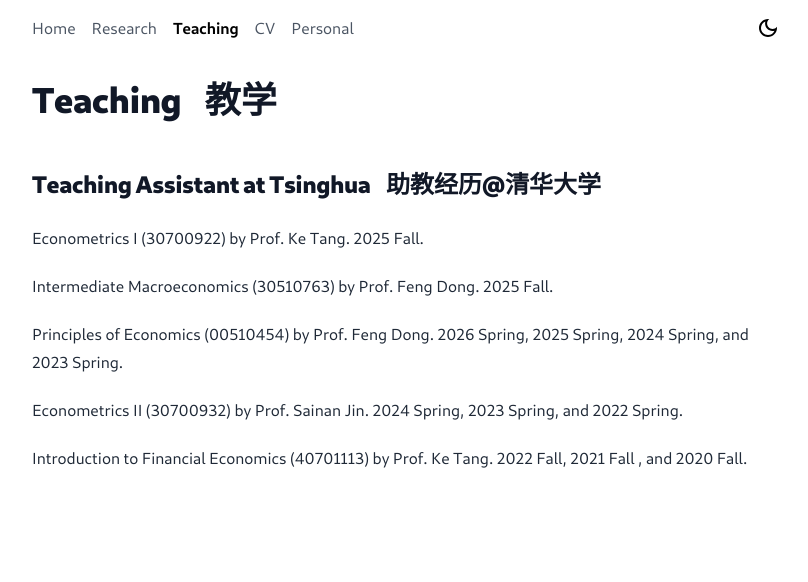
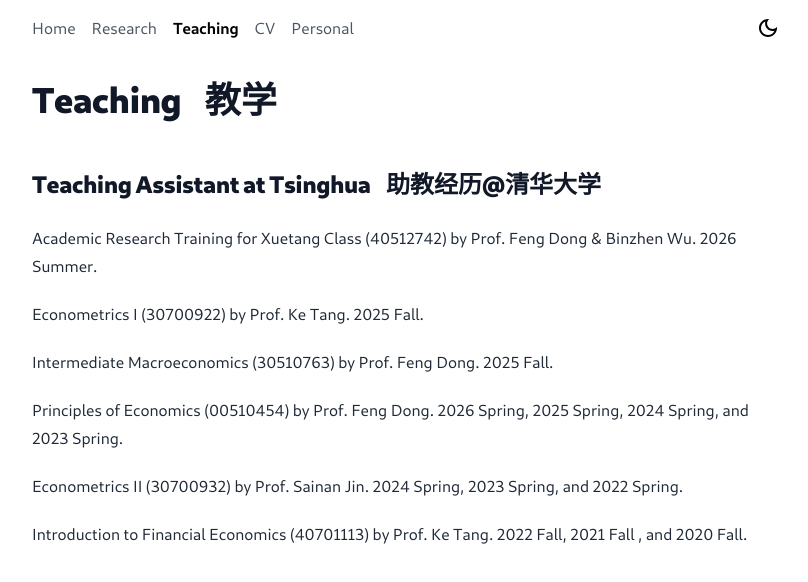
Before and after one commit to lijinpu/lijinpu.github.io, a Next.js app: page /teaching in a window 1280 px wide. Shown: the top 582 px of the page, without its empty margins (232-1040 px from the left). Built offline with nearby package versions, Linux system fonts and the light colour scheme.

Commit message:
auto update

```diff
--- a/pages/cv.tsx
+++ b/pages/cv.tsx
@@ -97,6 +97,8 @@
 
           <h2>Teaching &nbsp;&nbsp; 教学</h2>
           <ul>
+            <li>
+            Academic Research Training for Xuetang Class (40512742) by Prof. Feng Dong & Binzhen Wu. 2026 Summer.</li>
             <li>Econometrics I (30700922) by Prof. Ke Tang. 2025 Fall.</li>
             <li>Intermediate Macroeconomics (30510763) by Prof. Feng Dong. 2025 Fall.</li>
             <li>Principles of Economics (00510454) by Prof. Feng Dong. 2026 Spring, 2025 Spring, 2024 Spring, and 2023 Spring.</li>
--- a/pages/teaching.tsx
+++ b/pages/teaching.tsx
@@ -5,6 +5,9 @@
         <h1>Teaching &nbsp;&nbsp; 教学</h1>
         <div>
         <h2>Teaching Assistant at Tsinghua &nbsp;&nbsp; 助教经历@清华大学</h2>
+        <p>
+        Academic Research Training for Xuetang Class (40512742) by Prof. Feng Dong & Binzhen Wu. 2026 Summer.
+        </p>
         <p>
         Econometrics I (30700922) by Prof. Ke Tang. 2025 Fall.
         </p>
```
